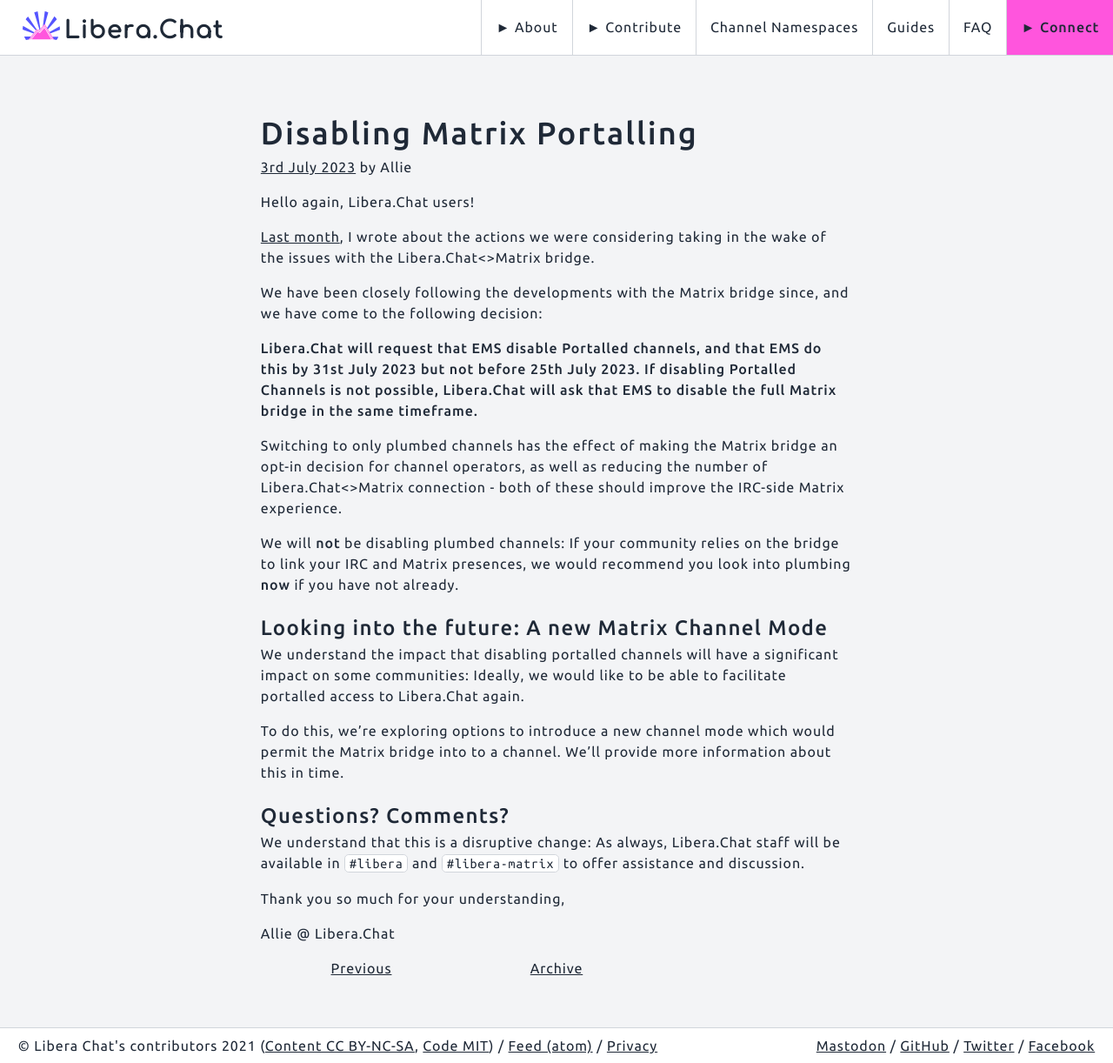
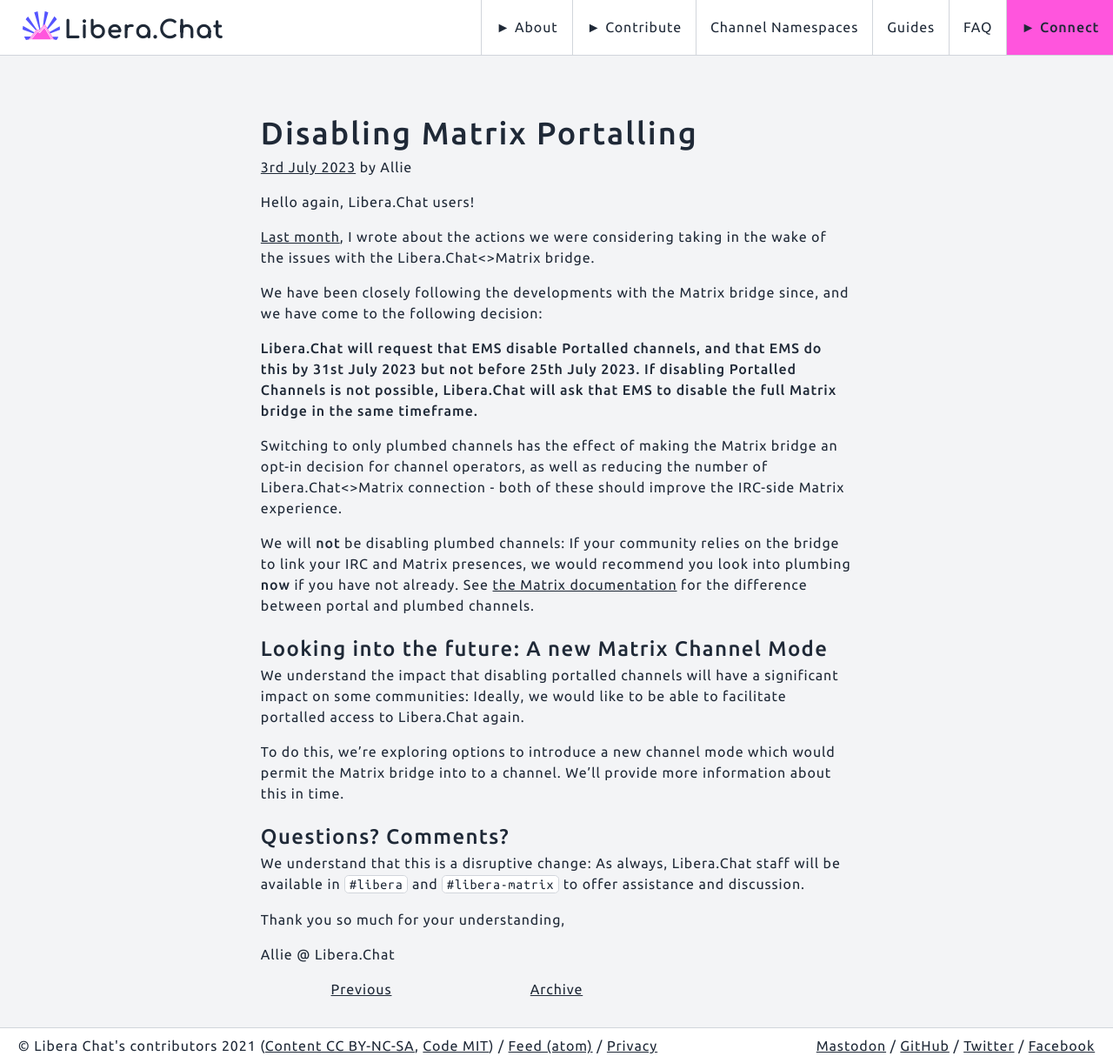
Before and after one commit to Libera-Chat/libera-chat.github.io, a Jekyll site: the page built from content/_posts/2023-07-03-matrix-deportalling.md, in a window 1280 px wide and 1222 px high. Shown: the whole window at 87% size. Built offline with Jekyll 4.4.1, drawn with Linux system fonts in a browser that asks for light colours.

Commit message:
Add link to the portal/plumbed documentation
It's far from obvious, so multiple people have asked about it
on #libera-matrix.

```diff
--- a/content/_posts/2023-07-03-matrix-deportalling.md
+++ b/content/_posts/2023-07-03-matrix-deportalling.md
@@ -24,6 +24,8 @@
 We will **not** be disabling plumbed channels: If your community relies on
 the bridge to link your IRC and Matrix presences, we would recommend
 you look into plumbing **now** if you have not already.
+See [the Matrix documentation](https://matrix-org.github.io/matrix-appservice-irc/latest/irc_operators.html#portals-and-plumbed)
+for the difference between portal and plumbed channels.
 
 ## Looking into the future: A new Matrix Channel Mode
 
```
